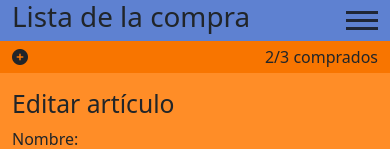
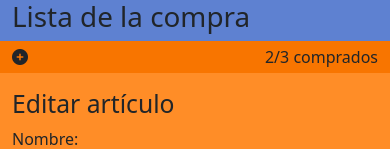
Before and after one commit to AVX00/202201-W1CH4-Alberto-Vidal, a plain HTML site: page form.html in a window 390 px wide. Shown: the top 149 px of the page. Drawn offline with nearby package versions, Linux system fonts and the light colour scheme.

Commit message:
burger menu deleted

```diff
--- a/form.html
+++ b/form.html
@@ -21,17 +21,13 @@
     <div class="container-fluid">
       <header class="row align-items-center main-header">
         <h1 class="col flex-grow-1 main-header__title">Lista de la compra</h1>
-        <div class="burger-menu col flex-sm-grow-1">
-          <span class="burger-menu__part d-sm-none"></span>
-          <span class="burger-menu__part d-sm-none"></span>
-          <span class="burger-menu__part d-sm-none"></span>
         <nav class="row flex-grow-1 main-header__menu d-sm-block">
           <a href="form.html" class="navigation-button no-decoration col">Principal</a>
           <a href="index.html" class="navigation-button bold no-decoration
             col">Lista</a>
           <a href="" class="navigation-button no-decoration col">Acerca de</a>
         </nav>
-        </div>
+
       </header>
       <main class="main">
         <header class="row content-header align-items-center">
```
Also changed, not shown: index.html (+1 -5 lines). Lines whose indentation alone changed are shown as unchanged.
